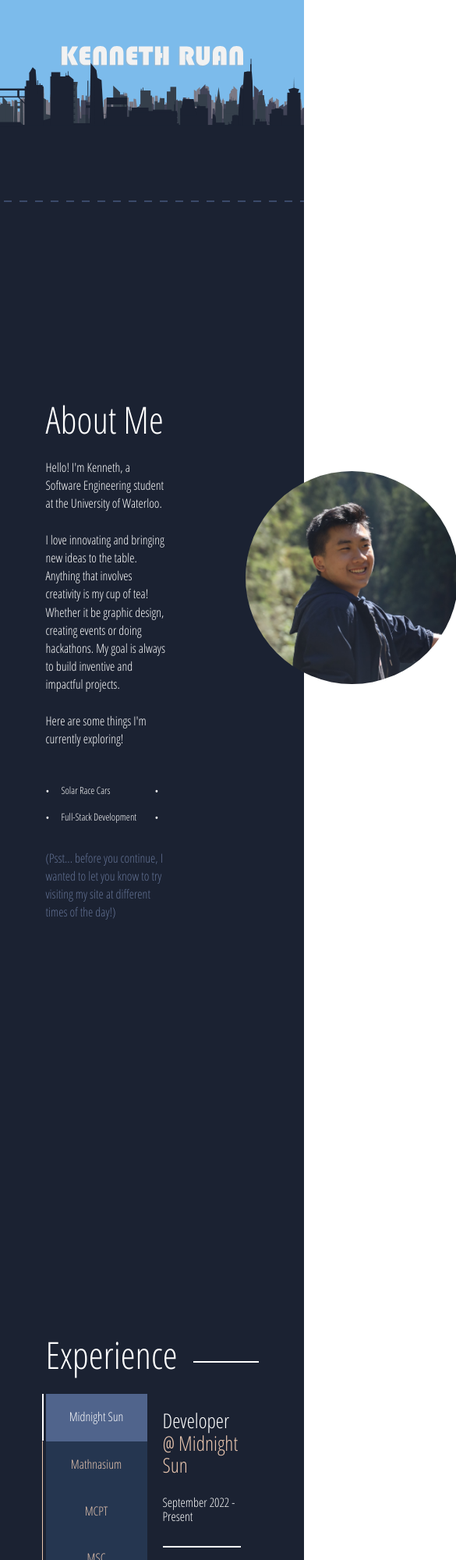
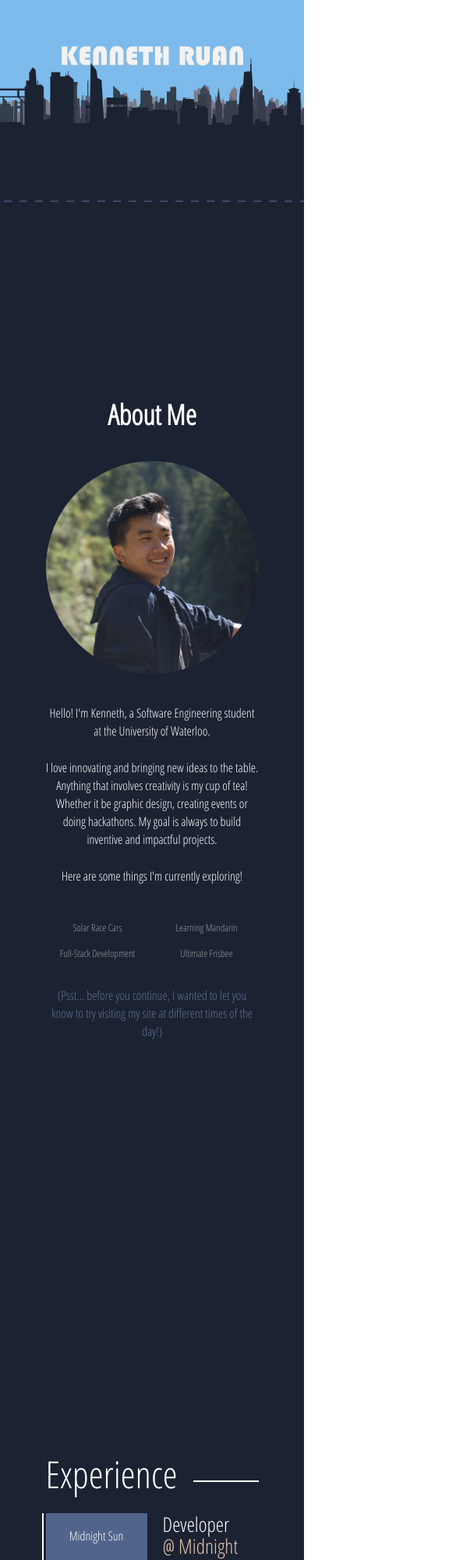
Before and after one commit to KennethRuan/KennethRuan.github.io, a Gatsby site: page / in a window 390 px wide. Shown: the top 2000 px of the page at 78% size, 585 px wide, since content can reach past the window. Built offline with nearby package versions, Linux system fonts and the light colour scheme; Gatsby itself is replaced by a stand-in of ours.

Commit message:
Added mobile responsiveness

```diff
--- a/src/components/sections/about.js
+++ b/src/components/sections/about.js
@@ -1,13 +1,15 @@
 import { graphql, Link } from 'gatsby';
 import React from 'react'
 import '../../styles/global.css'
-import { aboutContainer, skillsList, bioText, bioHeadshot, bioWrapper, PSText} from '../../styles/about.module.css'
+import { aboutContainer, skillsList, bioText, bioHeadshot, bioWrapper, PSText, sectionHeader} from '../../styles/about.module.css'
 
 
 const About = () => {
     return (
         <div className="section" id="about">
-            <h1>About Me</h1>
+            <div className={sectionHeader}>
+                <h1>About Me</h1>
+            </div>
             <div className={aboutContainer}>
                 <div className={bioWrapper}>
 
--- a/src/styles/about.module.css
+++ b/src/styles/about.module.css
@@ -1,3 +1,7 @@
+.sectionHeader{
+    text-align: left;
+}
+
 .aboutContainer{
     transform: none;
     display: flex;
@@ -10,8 +14,9 @@
     height: 100%;
     max-width: 300px;
     max-height: 300px;
-    margin: 16px 16px 16px 100px;
+    margin: 0px auto 0px 100px;
     border-radius: 50%;
+    flex-grow: 1;
 }
 
 .bioWrapper{
@@ -23,10 +28,10 @@
 
 .bioText{
     width: 100%;
-    max-width: 40vw;
     height: 100%;
     display: flex;
     flex-direction: column;
+    flex-basis: 50%;
     text-align: left;
     color:#FFF;
     border-radius: 20px;
@@ -61,3 +66,39 @@
     font-size: 16px;
     color: #627193;
 }
+
+@media (max-width: 715px) {
+    .sectionHeader{
+        text-align: center;
+    }
+
+    .bioHeadshot{
+        margin: 16px 16px 16px 16px;
+    }
+
+    .bioText{
+        text-align: center;
+        font-size: 16px;
+        max-width: 100%;
+        margin-top: 1.45rem;
+
+    }
+    .bioWrapper{
+        flex-direction: column-reverse;
+        align-items: center;
+    }
+
+    .skillsList{
+        color: #9b9b9b;
+        justify-content: center;
+    }
+
+    .skillsList > li{
+        padding-left: 0;
+    }
+
+    .skillsList > li::before{
+        content: '';
+    }
+
+  }
--- a/src/styles/global.css
+++ b/src/styles/global.css
@@ -40,3 +40,7 @@ h1, h2, h3, h4 {
     background: var(--kashmir-blue);
     border-radius: 4px;
 }
+
+::-webkit-scrollbar-corner {
+    background: rgba(0, 0, 0, 0)
+}
--- a/src/styles/jobs.module.css
+++ b/src/styles/jobs.module.css
@@ -102,21 +102,24 @@ button {
     width: 100%;
 }
 .content {
-    padding: 20px;
+    padding: 0px 20px 00px 20px;
     width: 100%;
     height: 100%;
     display: none;
+    overflow: scroll;
 }
 .content h2 {
     color: #FFF;
     padding: 0px 0 2px 0px;
     font-weight: normal;
+    margin-bottom: .75rem;
 }
 .content h3 {
     color: #FFF;
     font-size: 16px;
     padding: 0px 0 5px 0px;
     font-weight: normal;
+    margin-bottom: .5rem;
 }
 .content hr {
     width: 100px;
@@ -128,6 +131,18 @@ button {
     padding: 10px 0 0 0;
     color: #9b9b9b;
 }
+
+.content::-webkit-scrollbar {
+    width: 2px;
+}
+.content::-webkit-scrollbar-thumb {
+    background: var(--cream);
+    border-radius: 1px;
+}
+.content::-webkit-scrollbar-corner {
+    background: rgba(0,0,0,0);
+}
+
 .activeContent {
     display: block;
 }
@@ -137,6 +152,21 @@ button {
 }
 
 .jobDescription{
-    padding: 10px 0;
+    margin-top: 0.5rem;
+    padding: 0;
     color: #9b9b9b;
 }
+
+.jobDescription ul{
+    margin-bottom: 0;
+}
+
+.jobDescription ul li:last-child{
+    margin-bottom: 0;
+}
+
+@media (max-width: 715px){
+    .content{
+        font-size: 14px;
+    }
+}
--- a/src/styles/navbar.module.css
+++ b/src/styles/navbar.module.css
@@ -43,3 +43,9 @@
     transition: color .2s ease-in, font-size .2s;
     font-size: 1vw;
 }
+
+@media (max-width: 715px) {
+    .navbarContainer {
+        display: none;
+    }
+}
--- a/src/styles/projects.module.css
+++ b/src/styles/projects.module.css
@@ -1,6 +1,6 @@
 .cardsGrid {
     display: grid;
-    grid-template-columns: repeat(auto-fill, minmax(300px, 1fr));
+    grid-template-columns: repeat(auto-fill,  minmax(300px, 1fr));
     grid-gap: 15px;
     position: relative;
     margin-top: 50px;
```
